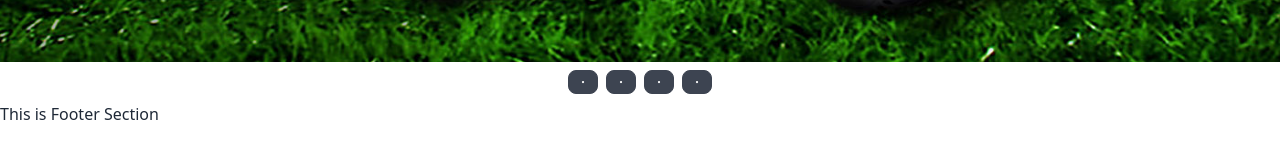
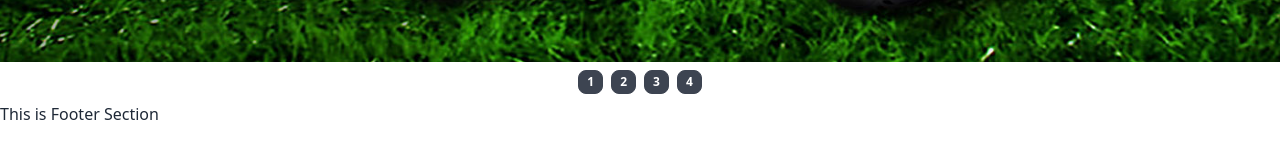
Before and after one commit to Prosantaroy1/Toy-marketplace-client, a React (Vite) app: page / in a window 1280 px wide. Shown: the part 560-718 px from the top of the page. Built offline with nearby package versions, Linux system fonts and the light colour scheme.

Commit message:
Banner Section Done

```diff
--- a/src/page/Home/Banner/Banner.jsx
+++ b/src/page/Home/Banner/Banner.jsx
@@ -2,7 +2,7 @@
 import baner1 from '../../../assets/banner/sample-1.jpg'
 import baner2 from '../../../assets/banner/sample-2.jpg'
 import baner3 from '../../../assets/banner/sample-3.jpg'
-import { BsDot } from "react-icons/bs";
+
 
 const Banner = () => {
     return (
@@ -91,13 +91,13 @@
                    </div>
                  </div>
                  <div className="flex justify-center w-full py-2 gap-2">
-                   <a href="#item1" className="btn btn-xs"><BsDot className='font-bold' /></a>
-                   <a href="#item2" className="btn btn-xs"><BsDot className='font-bold' /></a>
-                   <a href="#item3" className="btn btn-xs"><BsDot className='font-bold' /></a>
-                   <a href="#item4" className="btn btn-xs"><BsDot className='font-bold' /></a>
+                   <a href="#item1" className="btn btn-xs">1</a>
+                   <a href="#item2" className="btn btn-xs">2</a>
+                   <a href="#item3" className="btn btn-xs">3</a>
+                   <a href="#item4" className="btn btn-xs">4</a>
                  </div>
         </div>
-    );
+    )
 };
 
 export default Banner;
```
